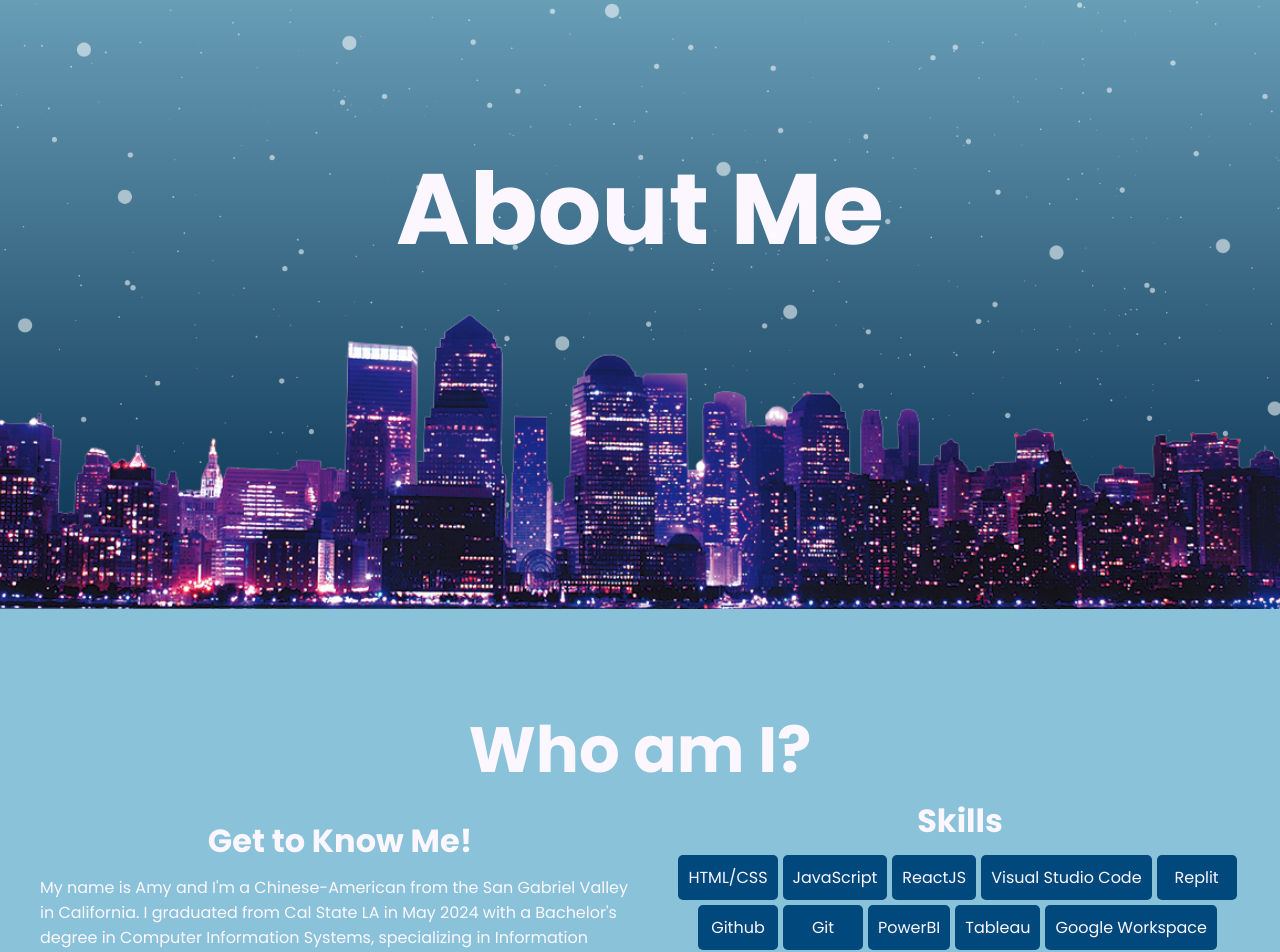
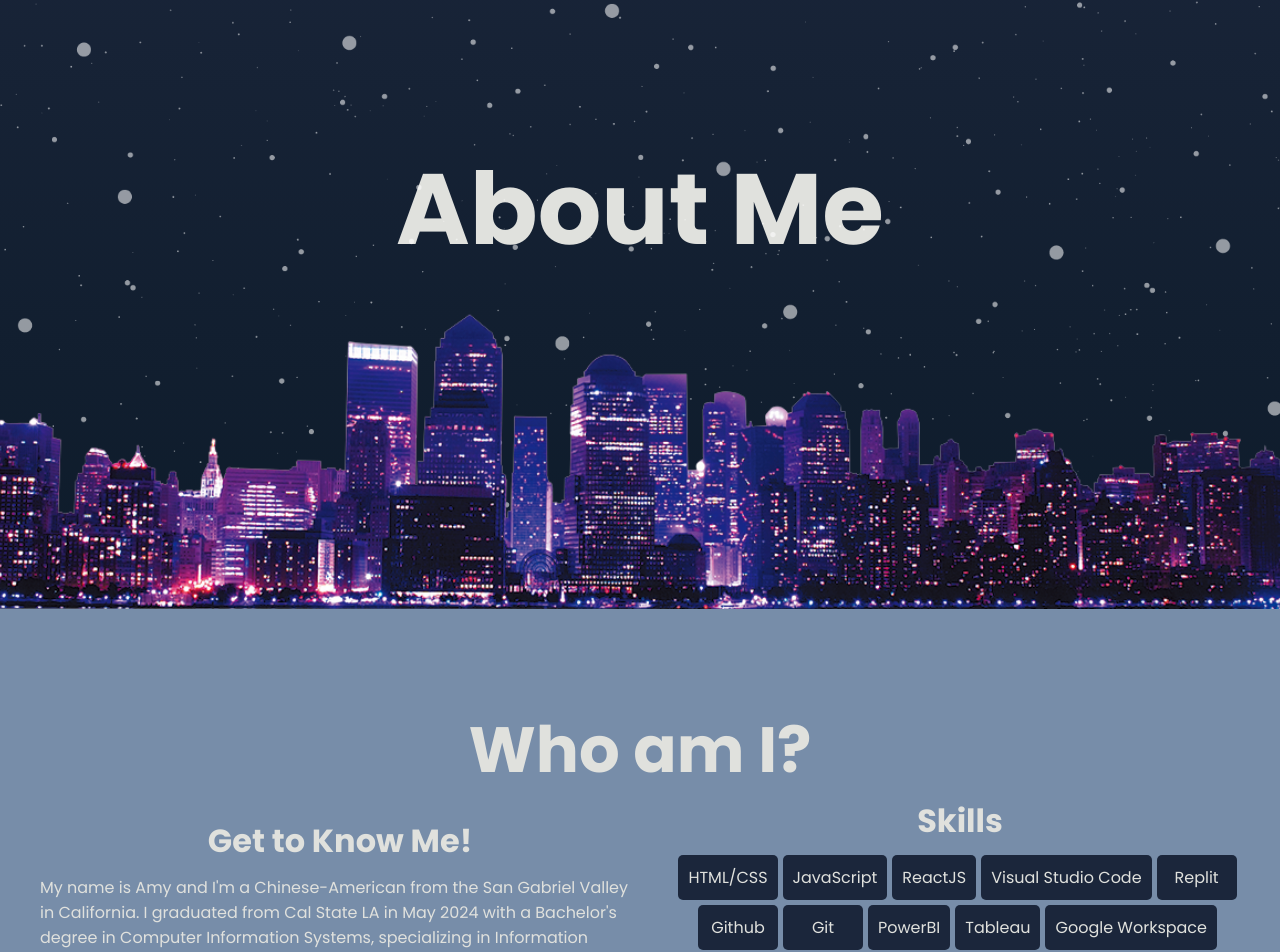
Before and after one commit to amywong24/amywong-portfolio, a React (Create React App) app: page / in a window 1280 px wide. Shown: the part 991-1943 px from the top of the page. Built offline with nearby package versions, Linux system fonts and the light colour scheme.

Commit message:
color palette change

```diff
--- a/src/App.scss
+++ b/src/App.scss
@@ -11,8 +11,8 @@ html {
 }
 
 body {
-    background-color: #89C2D9;
-    color: #FCF7FF;
+    background-color: #778DA9;
+    color: #E0E1DD;
 }
 
 a {
--- a/src/components/Contact.scss
+++ b/src/components/Contact.scss
@@ -97,11 +97,11 @@
             button {
                 padding: 15px;
                 border: none;
-                background-color: #013A63;
+                background-color: #1B263B;
                 font-weight: 500;
                 cursor: pointer;
                 border-radius: 20px;
-                color: #FCF7FF;
+                color: #E0E1DD;
 
                 @include mobile {
                     padding: 10px;
--- a/src/components/Parallax.js
+++ b/src/components/Parallax.js
@@ -17,8 +17,8 @@ const Parallax = ({ type }) => {
         <div className="parallax" ref={ref} style={{
             background:
                 type === "about"
-                    ? "linear-gradient(180deg, #89C2D9, #012A4A)"
-                    : "linear-gradient(180deg, #89C2D9, #fcf7ff)",
+                    ? "linear-gradient(180deg, #1B263B, #0D1B2A)"
+                    : "linear-gradient(180deg, #1B263B, #778DA9)",
         }}>
             <motion.h1 style={{y: yText}}>{type === "about" ? "About Me" : "Projects"}</motion.h1>
             <motion.div className="city" style={{ backgroundImage: `url(/city.png)` }}></motion.div>
--- a/src/components/Parallax.scss
+++ b/src/components/Parallax.scss
@@ -11,7 +11,7 @@
 
     h1 {
         font-size: 100px;
-        color: #fcf7ff;
+        color: #E0E1DD;
 
         @include mobile {
             font-size: 50px;
--- a/src/components/Sidebar.scss
+++ b/src/components/Sidebar.scss
@@ -3,8 +3,8 @@
     flex-direction: column;
     align-items: center;
     justify-content: center;
-    background-color: #FCF7FF;
-    color: #013A63;
+    background-color: #E0E1DD;
+    color: #1B263B;
 
     .bg {
         z-index: 999;
@@ -13,7 +13,7 @@
         left: 0;
         bottom: 0;
         width: 400px;
-        background-color: #FCF7FF;
+        background-color: #E0E1DD;
 
         .links {
             position: absolute;
--- a/src/components/about.scss
+++ b/src/components/about.scss
@@ -86,7 +86,7 @@
                     margin-bottom: 5px;
                     margin-right: 5px;
                     font-size: 1rem;
-                    background: #01497C;
+                    background: #1B263B;
                     border-radius: 5px;
                     min-width: 80px;
                     text-align: center;
--- a/src/components/projects.scss
+++ b/src/components/projects.scss
@@ -18,7 +18,7 @@
 
         .progressBar {
             height: 10px;
-            background-color: #013A63;
+            background-color: #1B263B;
         }
     }
 
@@ -93,7 +93,7 @@
             }
 
             button {
-                background-color: #013A63;
+                background-color: #1B263B;
                 border: none;
                 border-radius: 10px;
                 padding: 20px;
```
